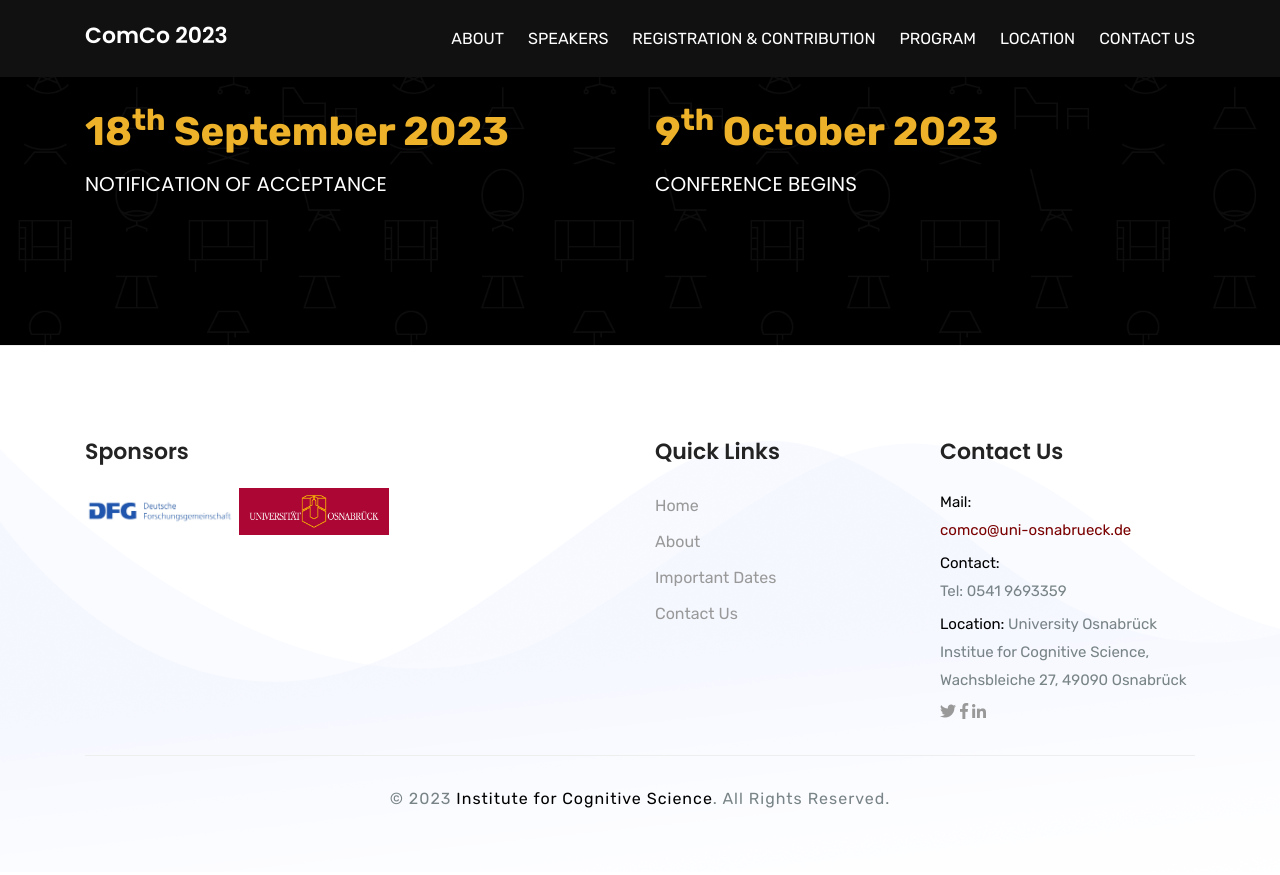
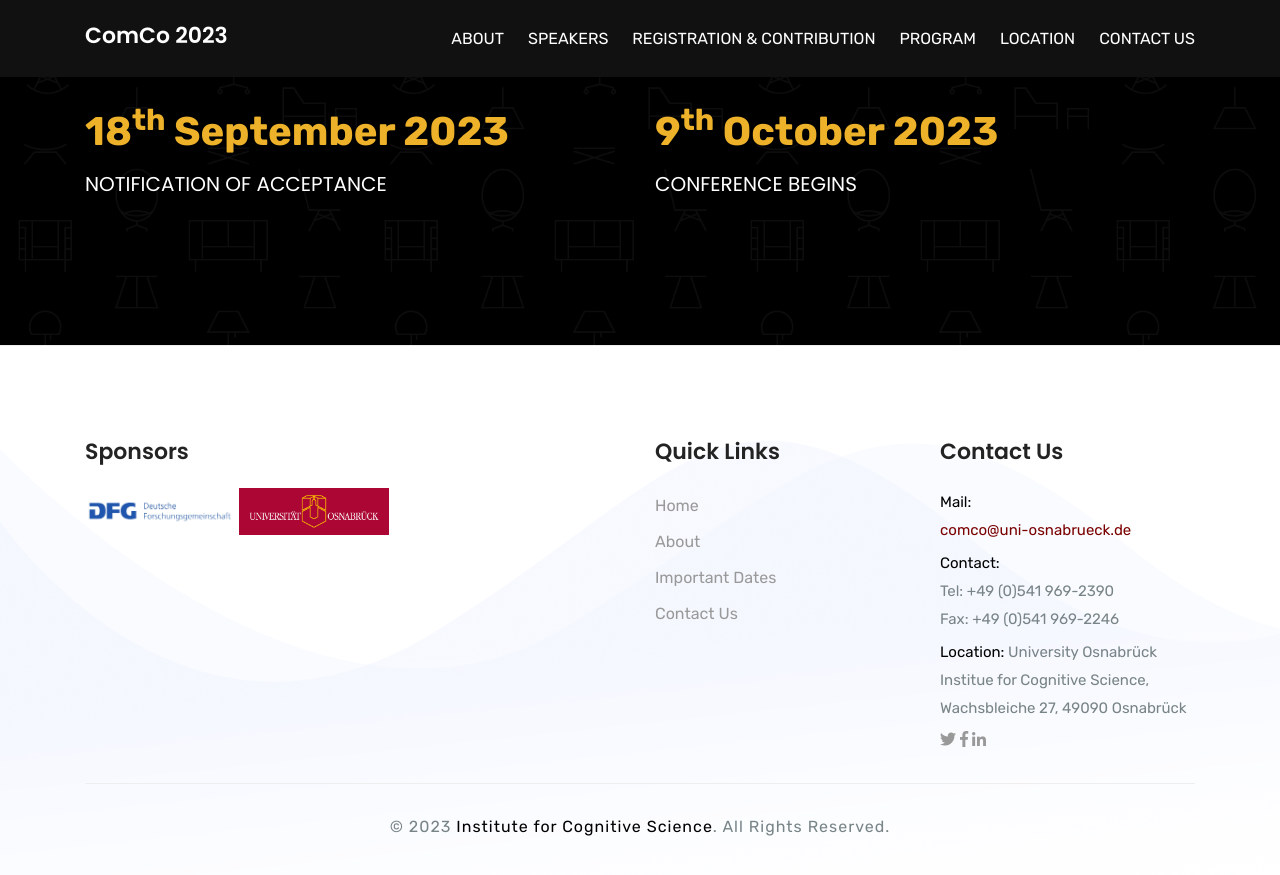
Before and after one commit to comco23/comco23.github.io, a Jekyll site: the page built from index.html, in a window 1280 px wide and 900 px high, scrolled down 1477 px. Shown: the top 875 px of the window. Built offline with Jekyll 4.4.1, drawn with Linux system fonts in a browser that asks for light colours.

Commit message:
made some changes

```diff
--- a/_config.yml
+++ b/_config.yml
@@ -7,7 +7,7 @@ date2: 31<sup>st</sup> August 2023
 date3: 18<sup>th</sup> September 2023
 date4: 9<sup>th</sup> October 2023
 
-phone: 0541-9693359
+phone: +49 (0)541 969-2390
 mobile:
 keywords: conference
 address: University Osnabrück Institue for Cognitive Science, Wachsbleiche 27, 49090 Osnabrück
--- a/_includes/footer.html
+++ b/_includes/footer.html
@@ -42,7 +42,8 @@
 					</p>
 					<p>
 						<span>Contact: </span> <br />
-						Tel: 0541 9693359 <br />
+						Tel: +49 (0)541 969-2390 <br />
+						Fax: +49 (0)541 969-2246
 					</p>
 					<p>
 						<span>Location: </span> {{ site.address }}
--- a/contact.html
+++ b/contact.html
@@ -37,7 +37,8 @@ permalink: /contact
 
 				<h4>Contact Number</h4>
 				<p class="mb-3">
-					Tel: 0541-9693359 <br />
+					Tel: +49 (0)541 969-2390 <br />
+					Fax  +49 (0)541 969-2246
 				</p>
 				<h4>Contact Email</h4>
 				<p>
```
